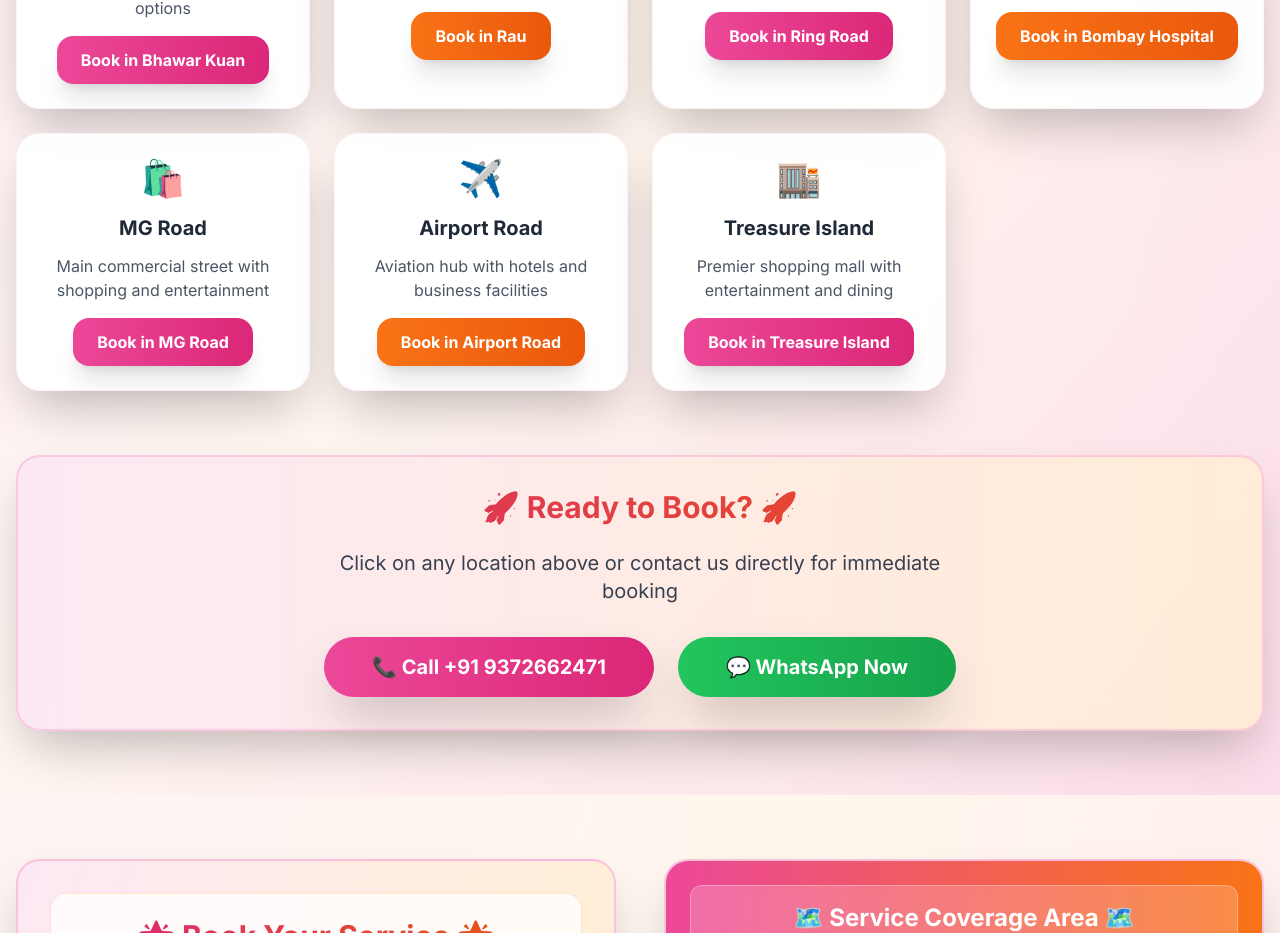
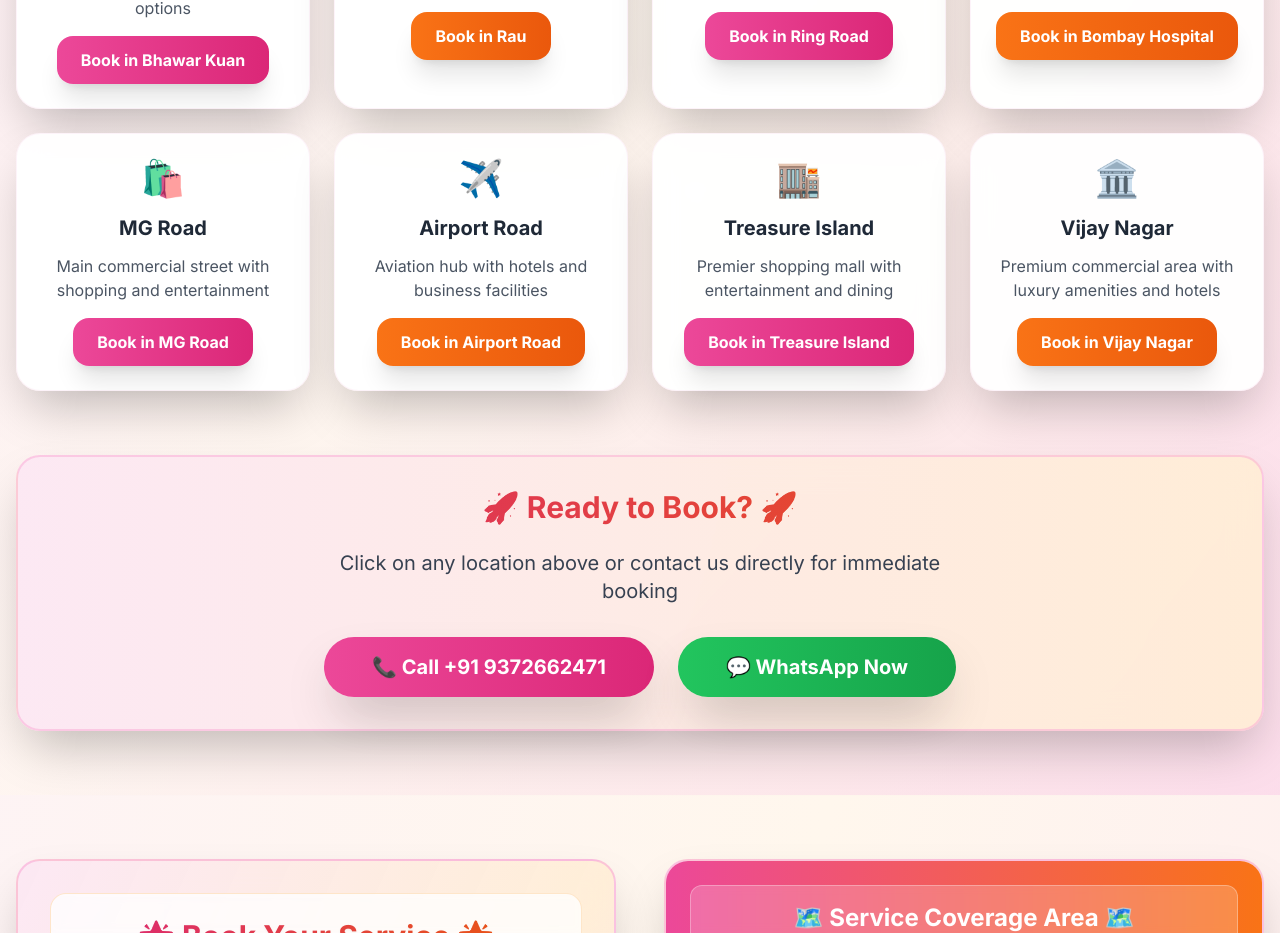
Before and after one commit to rohan-2004-web/indore, a Next.js app: page /locations in a window 1280 px wide. Shown: the part 1236-2169 px from the top of the page. Built offline with nearby package versions, Linux system fonts and the light colour scheme.

Commit message:
Add Vijay Nagar location link to locations page
- Added missing Vijay Nagar location card with proper styling
- All 12 location pages now properly linked in locations listing
- Maintains consistent design with orange/pink color scheme
- Completes the location navigation system

```diff
--- a/src/app/locations/page.tsx
+++ b/src/app/locations/page.tsx
@@ -197,6 +197,16 @@ export default function LocationsPage() {
                 <p className="text-gray-600 mb-4">Premier shopping mall with entertainment and dining</p>
                 <div className="inline-block bg-gradient-to-r from-pink-500 to-pink-600 text-white px-6 py-3 rounded-2xl font-bold group-hover:scale-105 transition-transform shadow-xl">
                   Book in Treasure Island
+                </div>
+              </a>
+
+              {/* Vijay Nagar */}
+              <a href="/locations/vijay-nagar" className="group bg-white/95 backdrop-blur-md rounded-3xl shadow-2xl p-6 border border-pink-100/50 text-center transform hover:-translate-y-3 transition-all duration-500 hover:shadow-orange-300/30">
+                <div className="text-4xl mb-4 group-hover:scale-110 transition-transform">🏛️</div>
+                <h3 className="text-xl font-bold text-gray-800 mb-3 group-hover:text-orange-600 transition-colors">Vijay Nagar</h3>
+                <p className="text-gray-600 mb-4">Premium commercial area with luxury amenities and hotels</p>
+                <div className="inline-block bg-gradient-to-r from-orange-500 to-orange-600 text-white px-6 py-3 rounded-2xl font-bold group-hover:scale-105 transition-transform shadow-xl">
+                  Book in Vijay Nagar
                 </div>
               </a>
 
```
